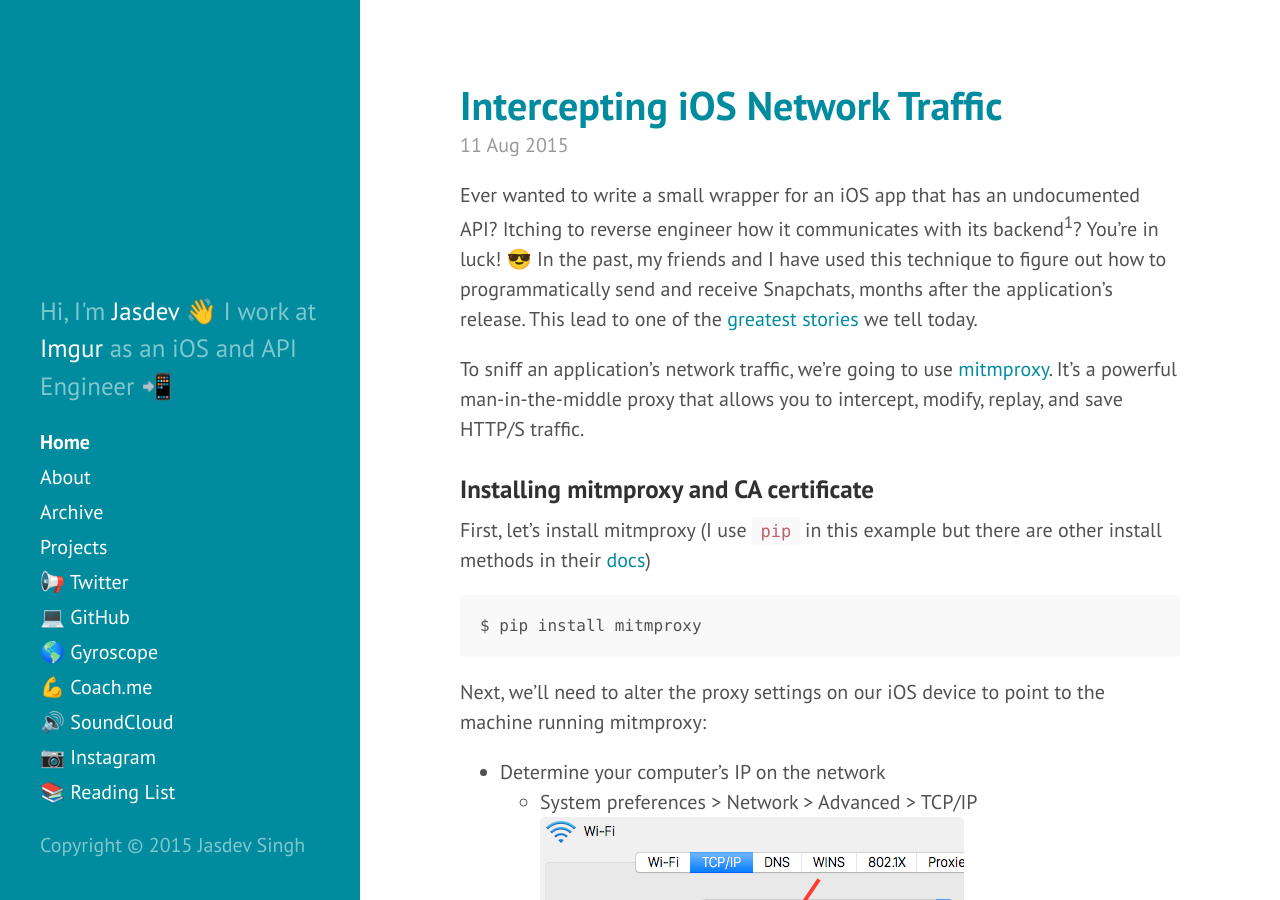
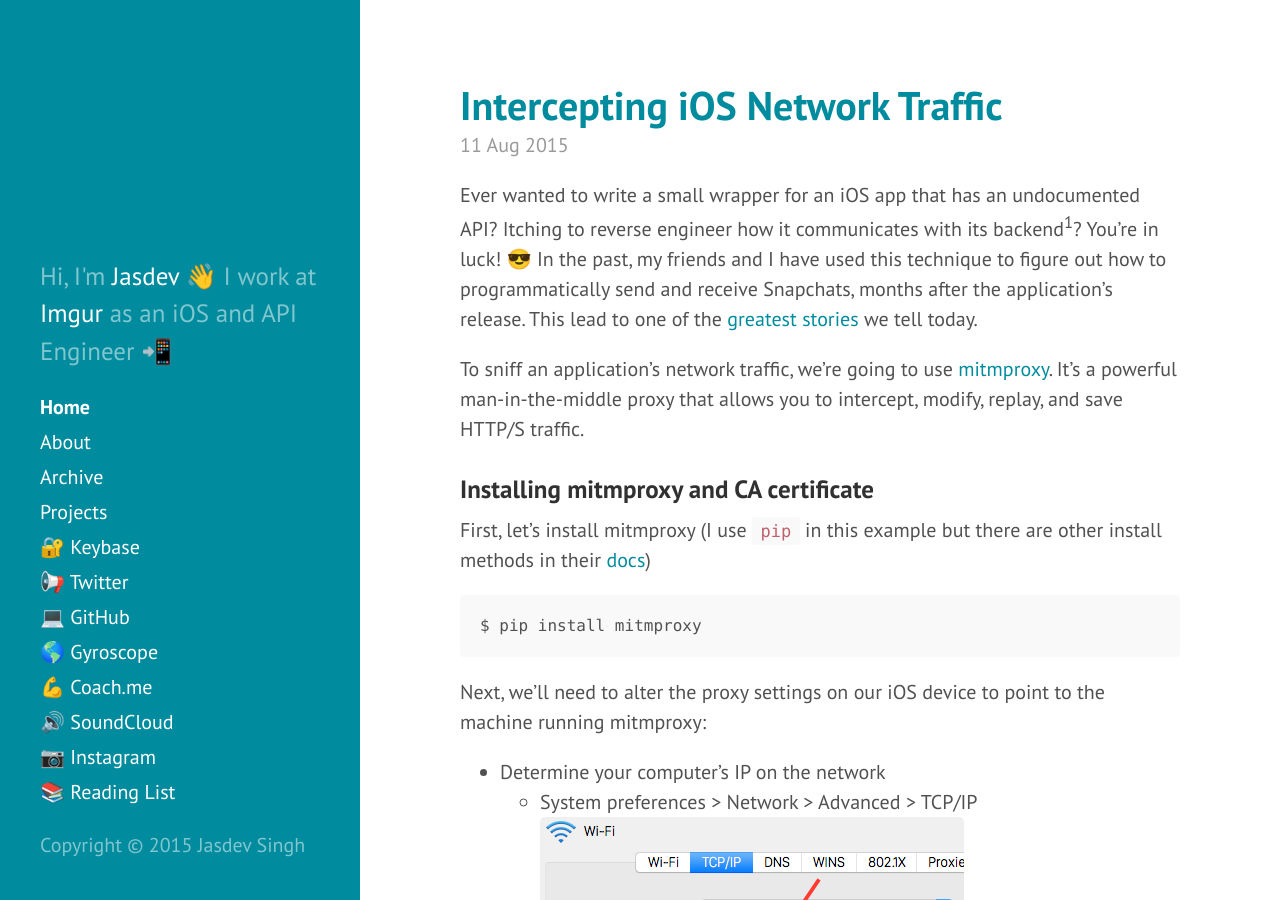
Before and after one commit to rvsrvs/jasdev.github.io, a Jekyll site: the page built from index.html, in a window 1280 px wide and 900 px high. Built offline with Jekyll 4.4.1, drawn with Linux system fonts in a browser that asks for light colours; Markdown is read by kramdown in place of the engine named in the settings; the list of posts is cut into pages by our own code.

Commit message:
Adding Keybase info

```diff
--- a/_config.yml
+++ b/_config.yml
@@ -26,6 +26,7 @@
 # Custom vars
 
 # User accounts
+keybase:          https://keybase.io/jasdev
 github:           https://github.com/jasdev
 twitter:          https://twitter.com/jasdev
 gyroscope:        https://gyrosco.pe/jasdev
--- a/_includes/sidebar.html
+++ b/_includes/sidebar.html
@@ -21,6 +21,7 @@
         {% endif %}
       {% endfor %}
 
+      <a class="sidebar-nav-item" href="{{ site.keybase ”}}" target="_blank">🔐 Keybase</a>
       <a class="sidebar-nav-item" href="{{ site.twitter ”}}" target="_blank">📢 Twitter</a>
       <a class="sidebar-nav-item" href="{{ site.github ”}}" target="_blank">💻 GitHub</a>
       <a class="sidebar-nav-item" href="{{ site.gyroscope ”}}" target="_blank">🌎 Gyroscope</a>
```
